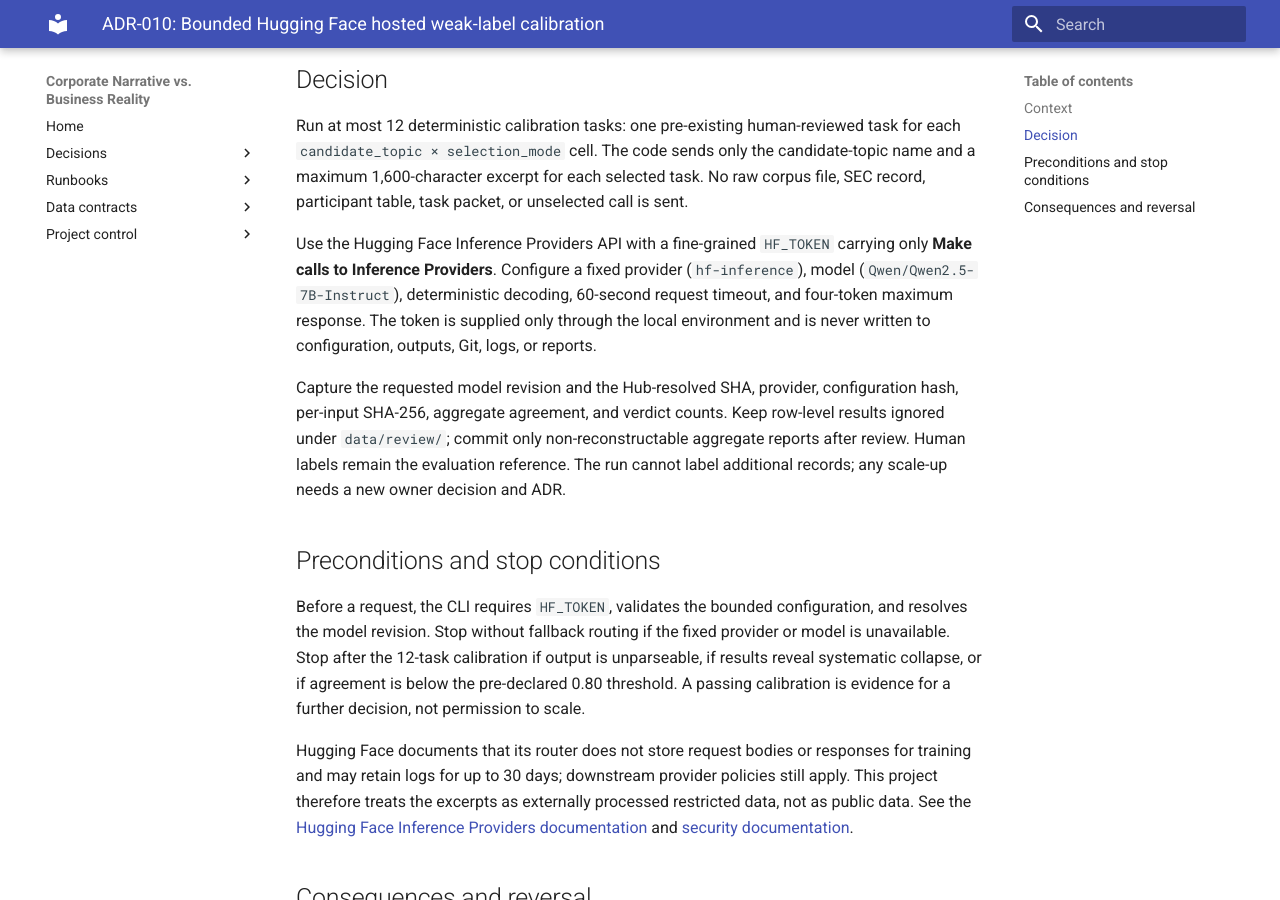
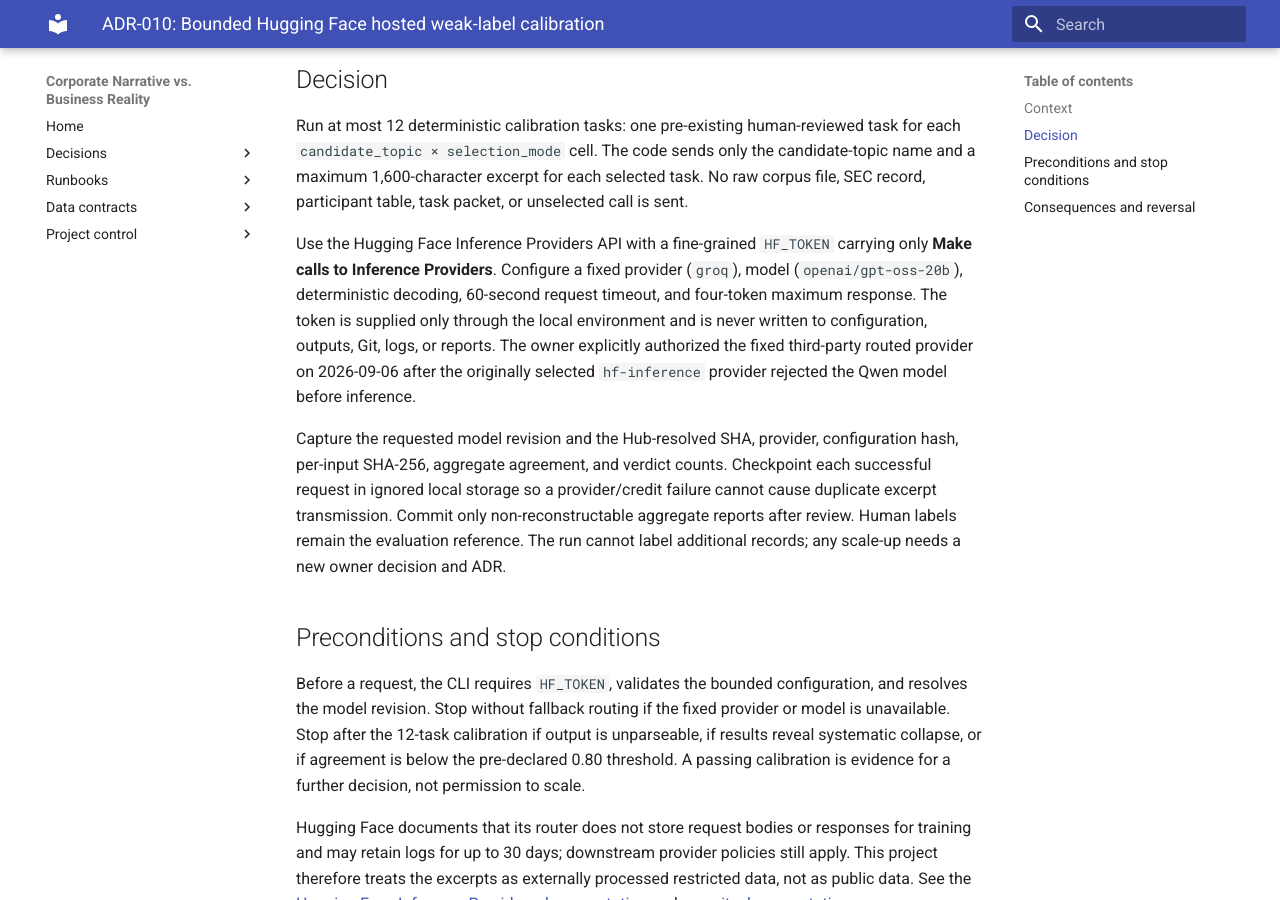
Before and after one commit to thaitri2005/Corporate-Narrative-vs-Business-Reality, an MkDocs documentation site: the page built from docs/adr/ADR-010-bounded-hugging-face-calibration.md, in a window 1280 px wide and 900 px high, scrolled down 537 px. Built offline with MkDocs 1.6.1 and Material for MkDocs 9.7.7, drawn with Linux system fonts in a browser that asks for light colours.

Commit message:
fix: checkpoint hosted calibration progress

```diff
--- a/docs/adr/ADR-010-bounded-hugging-face-calibration.md
+++ b/docs/adr/ADR-010-bounded-hugging-face-calibration.md
@@ -21,16 +21,18 @@
 table, task packet, or unselected call is sent.
 
 Use the Hugging Face Inference Providers API with a fine-grained `HF_TOKEN` carrying only **Make
-calls to Inference Providers**. Configure a fixed provider (`hf-inference`), model
-(`Qwen/Qwen2.5-7B-Instruct`), deterministic decoding, 60-second request timeout, and four-token
-maximum response. The token is supplied only through the local environment and is never written to
-configuration, outputs, Git, logs, or reports.
+calls to Inference Providers**. Configure a fixed provider (`groq`), model
+(`openai/gpt-oss-20b`), deterministic decoding, 60-second request timeout, and four-token maximum
+response. The token is supplied only through the local environment and is never written to
+configuration, outputs, Git, logs, or reports. The owner explicitly authorized the fixed
+third-party routed provider on 2026-09-06 after the originally selected `hf-inference` provider
+rejected the Qwen model before inference.
 
 Capture the requested model revision and the Hub-resolved SHA, provider, configuration hash,
-per-input SHA-256, aggregate agreement, and verdict counts. Keep row-level results ignored under
-`data/review/`; commit only non-reconstructable aggregate reports after review. Human labels remain
-the evaluation reference. The run cannot label additional records; any scale-up needs a new owner
-decision and ADR.
+per-input SHA-256, aggregate agreement, and verdict counts. Checkpoint each successful request in
+ignored local storage so a provider/credit failure cannot cause duplicate excerpt transmission.
+Commit only non-reconstructable aggregate reports after review. Human labels remain the evaluation
+reference. The run cannot label additional records; any scale-up needs a new owner decision and ADR.
 
 ## Preconditions and stop conditions
 
```
Also changed, not shown: docs/project/M2_PROGRESS.md (+5 -1 lines), docs/project/RAID.md (+1 -0 lines), 3 other files.
